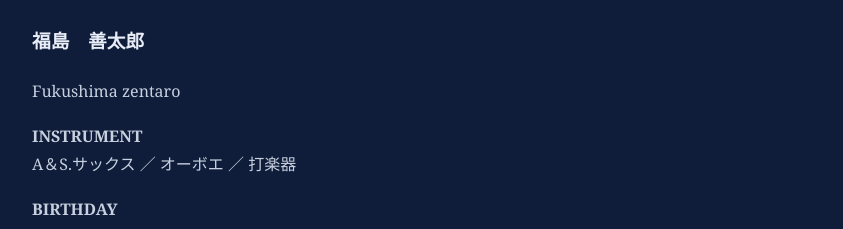
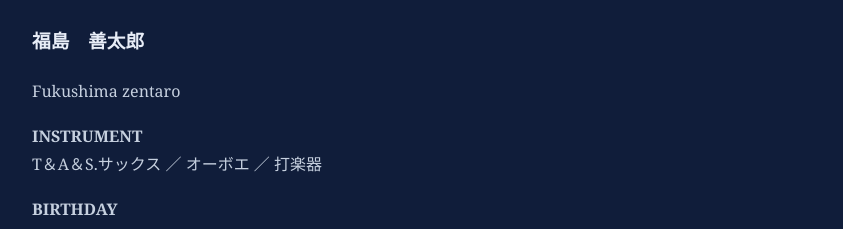
Before and after one commit to Lamne-sys/stella-wind-ensemble, a plain HTML site: page index.html in a window 1280 px wide. Shown: the part 6130-6359 px from the top of the page, without its empty margins (213-1056 px from the left). Drawn offline with Linux system fonts and the light colour scheme.

Commit message:
Update index.html

```diff
--- a/index.html
+++ b/index.html
@@ -292,7 +292,7 @@
 <h3>福島　善太郎</h3>
 <p class="member-name">Fukushima zentaro</p>
   <p><strong>INSTRUMENT</strong><br>
-  A＆S.サックス ／ オーボエ  ／ 打楽器</p>
+  T＆A＆S.サックス ／ オーボエ  ／ 打楽器</p>
 
   <p><strong>BIRTHDAY</strong><br>
   12月29日</p>
```
